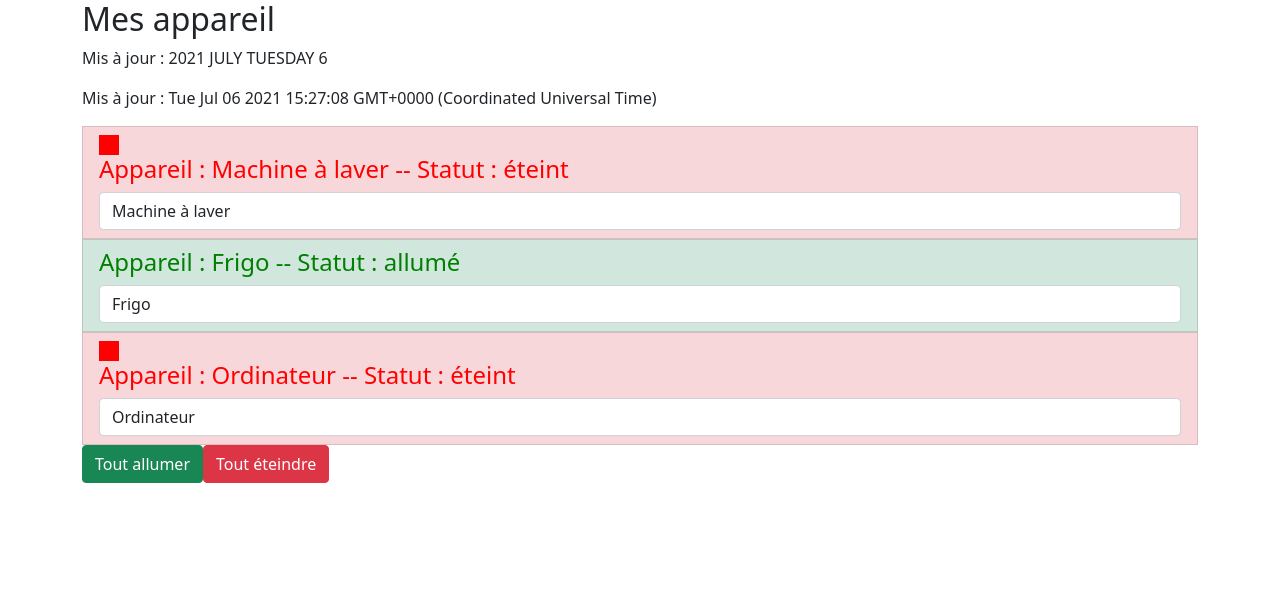
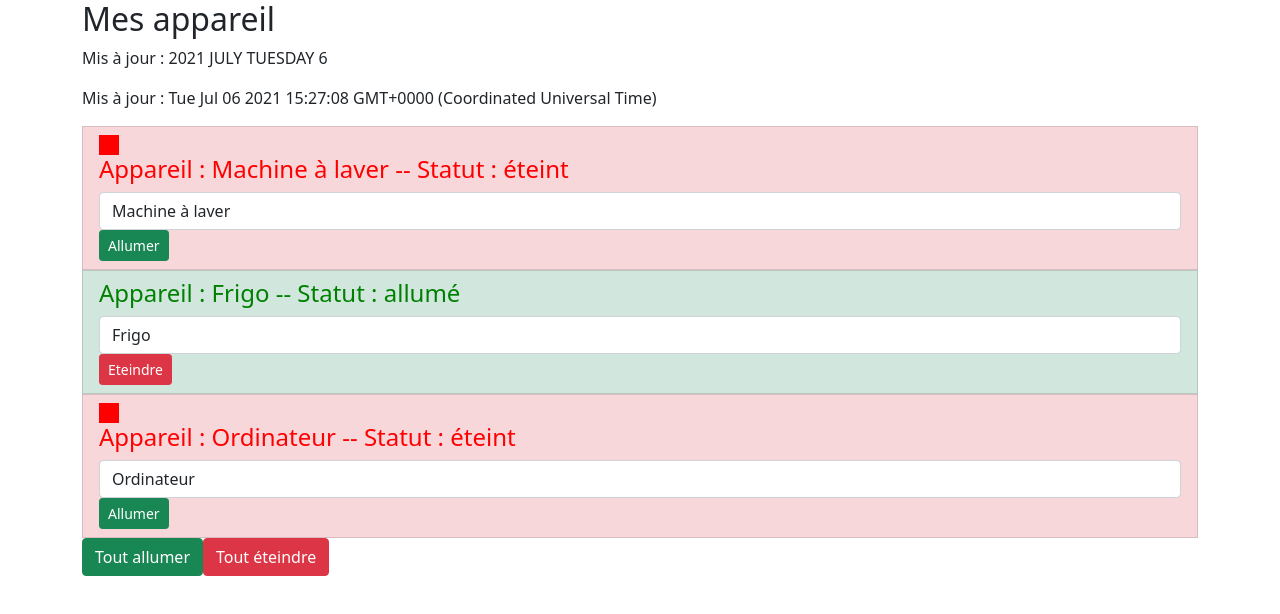
Before and after one commit to Sam-Tek/learningAngular, an Angular app: page / in a window 1280 px wide. Shown: the top 614 px of the page. Built offline with nearby package versions, Linux system fonts and the light colour scheme.

Commit message:
ocr : Faites communiquer vos components

```diff
--- a/src/app/app.component.html
+++ b/src/app/app.component.html
@@ -5,9 +5,10 @@
       <p>Mis à jour : {{ lastUpdate | date: 'y MMMM EEEE d' | uppercase }}</p>
       <p>Mis à jour : {{ lastUpdateAsync | async }}</p>
       <ul class="list-group">
-        <app-appareil  *ngFor="let appareil of appareils"
+        <app-appareil  *ngFor="let appareil of appareils; let i = index"
                        [appareilName]="appareil.name"
-                       [appareilStatus]="appareil.status"></app-appareil>
+                       [appareilStatus]="appareil.status"
+                       [index]="i"></app-appareil>
       </ul>
       <button class="btn btn-success"
               [disabled]="!isAuth"
--- a/src/app/appareil/appareil.component.html
+++ b/src/app/appareil/appareil.component.html
@@ -5,4 +5,10 @@
      *ngIf="appareilStatus === 'éteint'"></div>
   <h4 [ngStyle]="{color: getColor()}">Appareil : {{ appareilName }} -- Statut : {{ getStatus() }}</h4>
   <input type="text" class="form-control" [(ngModel)]="appareilName">
+  <button class="btn btn-sm btn-success"
+        *ngIf="appareilStatus === 'éteint'"
+        (click)="onSwitch()">Allumer</button>
+  <button class="btn btn-sm btn-danger"
+        *ngIf="appareilStatus === 'allumé'"
+        (click)="onSwitch()">Eteindre</button>
 </li>
--- a/src/app/appareil/appareil.component.ts
+++ b/src/app/appareil/appareil.component.ts
@@ -1,4 +1,5 @@
 import { Component, Input,OnInit } from '@angular/core';
+import { AppareilService } from '../services/appareil.service';
 
 @Component({
   selector: 'app-appareil',
@@ -9,7 +10,8 @@
 
   @Input() appareilName!: string;
   @Input() appareilStatus!: string;
-  constructor() { }
+  @Input() index!: number;
+  constructor(private appareilService: AppareilService) { }
 
   ngOnInit(): void {
   }
@@ -27,5 +29,11 @@
       return 'green';
     }
   }
-
+  onSwitch() {
+      if(this.appareilStatus === 'allumé') {
+        this.appareilService.switchOffOne(this.index);
+      } else if(this.appareilStatus === 'éteint') {
+        this.appareilService.switchOnOne(this.index);
+      }
+  }
 }
--- a/src/app/services/appareil.service.ts
+++ b/src/app/services/appareil.service.ts
@@ -25,4 +25,12 @@
         appareil.status = 'éteint';
       }
   }
+
+  switchOnOne(i: number) {
+    this.appareils[i].status = 'allumé';
+  }
+
+  switchOffOne(i: number) {
+    this.appareils[i].status = 'éteint';
+  }
 }
```
